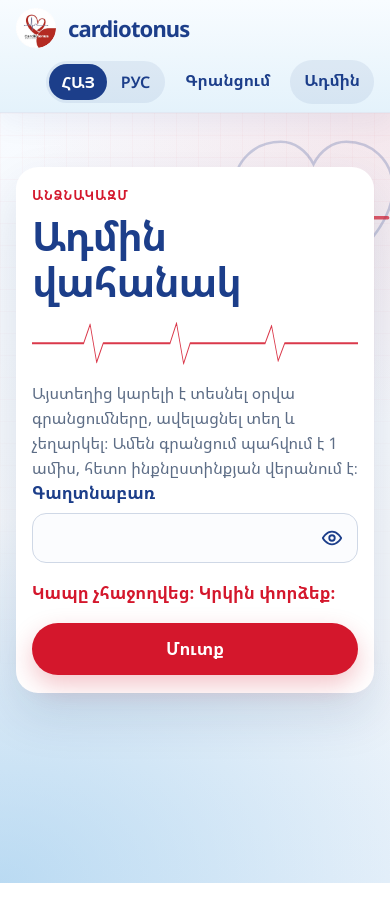
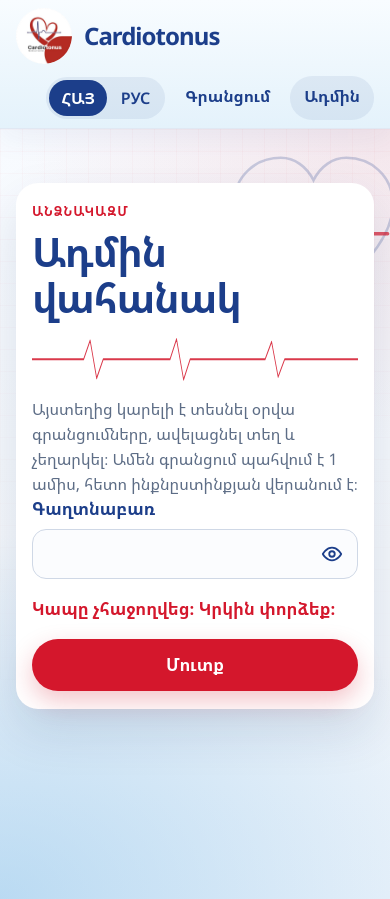
Before and after one commit to aboakim/cardiotonusgyumri.com, a website: page public/admin.html in a window 390 px wide. Drawn offline with Linux system fonts and the light colour scheme; no server answers.

Commit message:
Show Cardiotonus and a larger logo on phones.

```diff
--- a/public/admin.html
+++ b/public/admin.html
@@ -17,7 +17,7 @@
     <div class="container header-inner">
       <a class="brand" href="/">
         <img src="/images/logo.png" alt="" width="48" height="48">
-        <span>cardiotonus</span>
+        <span>Cardiotonus</span>
       </a>
       <nav class="site-nav">
         <div class="lang-switch" role="group" data-i18n-aria="language">
--- a/public/css/style.css
+++ b/public/css/style.css
@@ -617,8 +617,8 @@ td { font-weight: 700; color: var(--ink); }
 @media (max-width: 640px) {
   .container { width: min(1140px, calc(100% - 32px)); }
   .header-inner { flex-wrap: wrap; padding: 8px 0; }
-  .brand { font-size: 22px; }
-  .brand img { width: 40px; height: 40px; }
+  .brand { font-size: 24px; }
+  .brand img { width: 56px; height: 56px; }
   .site-nav { width: 100%; }
   .site-nav a, .site-nav button { font-size: 16px; }
   .slot-grid { grid-template-columns: repeat(2, 1fr); }
```
Also changed, not shown: public/index.html (+1 -1 lines).
